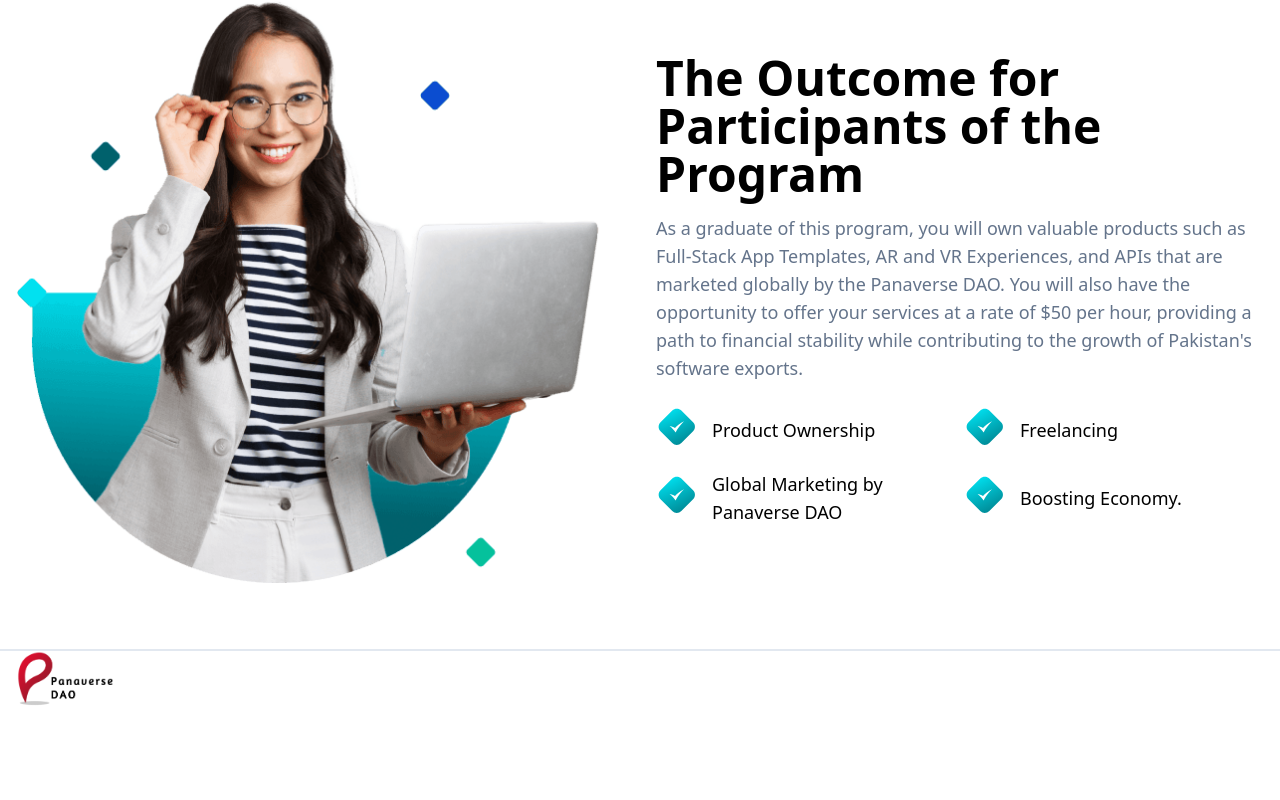
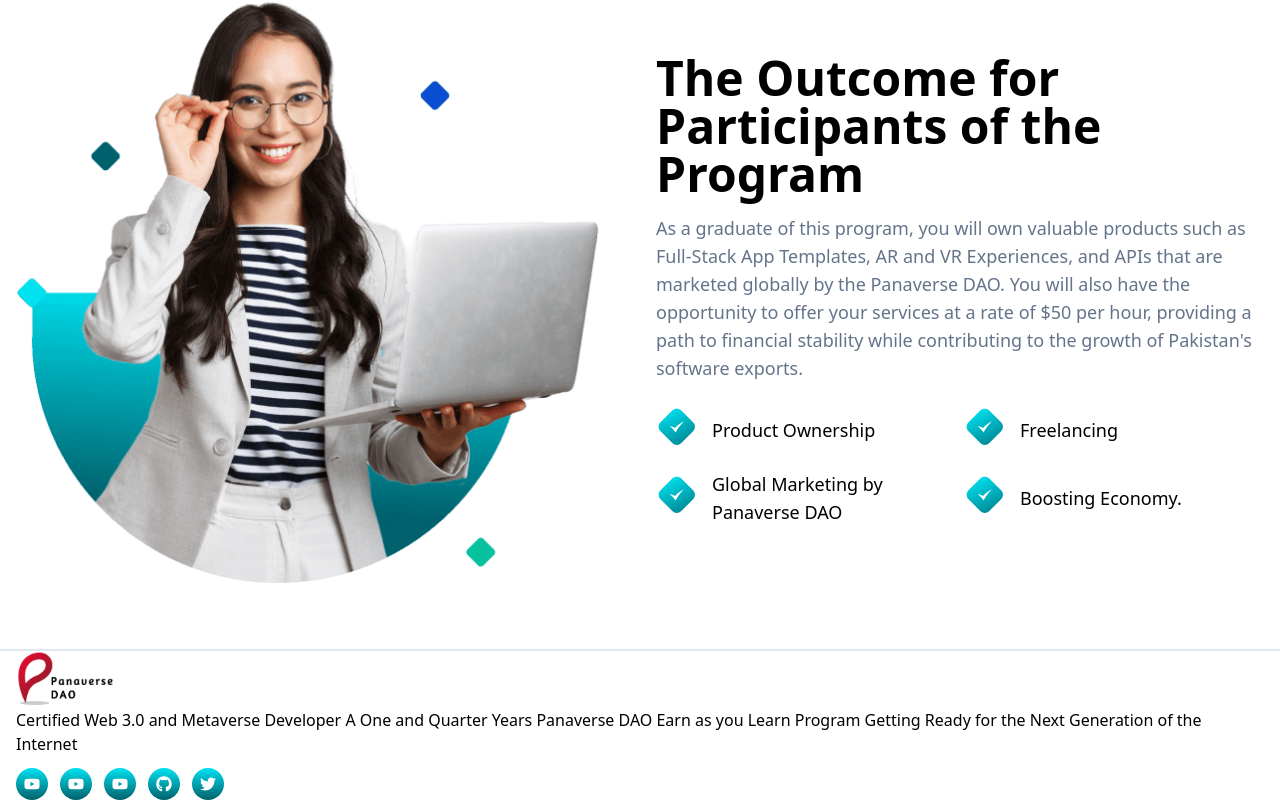
Before and after one commit to Bilal0335/Panaverse-Clone-Next-js, a Next.js app: page / in a window 1280 px wide. Shown: the part 2805-3605 px from the top of the page. Before the commit the page ends 3513 px from the top, so only its background shows below. Built offline with nearby package versions, Linux system fonts and the light colour scheme.

Commit message:
😄Update😄

```diff
--- a/src/component/layout/Footer.tsx
+++ b/src/component/layout/Footer.tsx
@@ -14,6 +14,113 @@
               width={98}
               height={56}
             />
+            <p>
+              Certified Web 3.0 and Metaverse Developer A One and Quarter Years
+              Panaverse DAO Earn as you Learn Program Getting Ready for the Next
+              Generation of the Internet
+            </p>
+            <div className="flex gap-3 mt-3">
+              <a
+                className="duration-300 hover:scale-105"
+                target="___blank"
+                href="https://www.facebook.com/groups/panaverse"
+              >
+                <div className="p-2 rounded-full bg-[#00E1F0] bg-gradient-to-t from-[#00616C] inline-flex">
+                  <svg
+                    stroke="currentColor"
+                    fill="currentColor"
+                    stroke-width="0"
+                    viewBox="0 0 576 512"
+                    className="w-4 h-4 text-white"
+                    height="1em"
+                    width="1em"
+                    xmlns="http://www.w3.org/2000/svg"
+                  >
+                    <path d="M549.655 124.083c-6.281-23.65-24.787-42.276-48.284-48.597C458.781 64 288 64 288 64S117.22 64 74.629 75.486c-23.497 6.322-42.003 24.947-48.284 48.597-11.412 42.867-11.412 132.305-11.412 132.305s0 89.438 11.412 132.305c6.281 23.65 24.787 41.5 48.284 47.821C117.22 448 288 448 288 448s170.78 0 213.371-11.486c23.497-6.321 42.003-24.171 48.284-47.821 11.412-42.867 11.412-132.305 11.412-132.305s0-89.438-11.412-132.305zm-317.51 213.508V175.185l142.739 81.205-142.739 81.201z"></path>
+                  </svg>
+                </div>
+              </a>
+              <a
+                className="duration-300 hover:scale-105"
+                target="___blank"
+                href="https://www.youtube.com/@panaverse/streams"
+              >
+                <div className="p-2 rounded-full bg-[#00E1F0] bg-gradient-to-t from-[#00616C] inline-flex">
+                  <svg
+                    stroke="currentColor"
+                    fill="currentColor"
+                    stroke-width="0"
+                    viewBox="0 0 576 512"
+                    className="w-4 h-4 text-white"
+                    height="1em"
+                    width="1em"
+                    xmlns="http://www.w3.org/2000/svg"
+                  >
+                    <path d="M549.655 124.083c-6.281-23.65-24.787-42.276-48.284-48.597C458.781 64 288 64 288 64S117.22 64 74.629 75.486c-23.497 6.322-42.003 24.947-48.284 48.597-11.412 42.867-11.412 132.305-11.412 132.305s0 89.438 11.412 132.305c6.281 23.65 24.787 41.5 48.284 47.821C117.22 448 288 448 288 448s170.78 0 213.371-11.486c23.497-6.321 42.003-24.171 48.284-47.821 11.412-42.867 11.412-132.305 11.412-132.305s0-89.438-11.412-132.305zm-317.51 213.508V175.185l142.739 81.205-142.739 81.201z"></path>
+                  </svg>
+                </div>
+              </a>
+              <a
+                className="duration-300 hover:scale-105"
+                target="___blank"
+                href="https://www.youtube.com/@panaverse/streams"
+              >
+                <div className="p-2 rounded-full bg-[#00E1F0] bg-gradient-to-t from-[#00616C] inline-flex">
+                  <svg
+                    stroke="currentColor"
+                    fill="currentColor"
+                    stroke-width="0"
+                    viewBox="0 0 576 512"
+                    className="w-4 h-4 text-white"
+                    height="1em"
+                    width="1em"
+                    xmlns="http://www.w3.org/2000/svg"
+                  >
+                    <path d="M549.655 124.083c-6.281-23.65-24.787-42.276-48.284-48.597C458.781 64 288 64 288 64S117.22 64 74.629 75.486c-23.497 6.322-42.003 24.947-48.284 48.597-11.412 42.867-11.412 132.305-11.412 132.305s0 89.438 11.412 132.305c6.281 23.65 24.787 41.5 48.284 47.821C117.22 448 288 448 288 448s170.78 0 213.371-11.486c23.497-6.321 42.003-24.171 48.284-47.821 11.412-42.867 11.412-132.305 11.412-132.305s0-89.438-11.412-132.305zm-317.51 213.508V175.185l142.739 81.205-142.739 81.201z"></path>
+                  </svg>
+                </div>
+              </a>
+              <a
+                className="duration-300 hover:scale-105"
+                target="___blank"
+                href="https://github.com/panaverse"
+              >
+                <div className="p-2 rounded-full bg-[#00E1F0] bg-gradient-to-t from-[#00616C] inline-flex">
+                  <svg
+                    stroke="currentColor"
+                    fill="currentColor"
+                    stroke-width="0"
+                    viewBox="0 0 496 512"
+                    className="w-4 h-4 text-white"
+                    height="1em"
+                    width="1em"
+                    xmlns="http://www.w3.org/2000/svg"
+                  >
+                    <path d="M165.9 397.4c0 2-2.3 3.6-5.2 3.6-3.3.3-5.6-1.3-5.6-3.6 0-2 2.3-3.6 5.2-3.6 3-.3 5.6 1.3 5.6 3.6zm-31.1-4.5c-.7 2 1.3 4.3 4.3 4.9 2.6 1 5.6 0 6.2-2s-1.3-4.3-4.3-5.2c-2.6-.7-5.5.3-6.2 2.3zm44.2-1.7c-2.9.7-4.9 2.6-4.6 4.9.3 2 2.9 3.3 5.9 2.6 2.9-.7 4.9-2.6 4.6-4.6-.3-1.9-3-3.2-5.9-2.9zM244.8 8C106.1 8 0 113.3 0 252c0 110.9 69.8 205.8 169.5 239.2 12.8 2.3 17.3-5.6 17.3-12.1 0-6.2-.3-40.4-.3-61.4 0 0-70 15-84.7-29.8 0 0-11.4-29.1-27.8-36.6 0 0-22.9-15.7 1.6-15.4 0 0 24.9 2 38.6 25.8 21.9 38.6 58.6 27.5 72.9 20.9 2.3-16 8.8-27.1 16-33.7-55.9-6.2-112.3-14.3-112.3-110.5 0-27.5 7.6-41.3 23.6-58.9-2.6-6.5-11.1-33.3 2.6-67.9 20.9-6.5 69 27 69 27 20-5.6 41.5-8.5 62.8-8.5s42.8 2.9 62.8 8.5c0 0 48.1-33.6 69-27 13.7 34.7 5.2 61.4 2.6 67.9 16 17.7 25.8 31.5 25.8 58.9 0 96.5-58.9 104.2-114.8 110.5 9.2 7.9 17 22.9 17 46.4 0 33.7-.3 75.4-.3 83.6 0 6.5 4.6 14.4 17.3 12.1C428.2 457.8 496 362.9 496 252 496 113.3 383.5 8 244.8 8zM97.2 352.9c-1.3 1-1 3.3.7 5.2 1.6 1.6 3.9 2.3 5.2 1 1.3-1 1-3.3-.7-5.2-1.6-1.6-3.9-2.3-5.2-1zm-10.8-8.1c-.7 1.3.3 2.9 2.3 3.9 1.6 1 3.6.7 4.3-.7.7-1.3-.3-2.9-2.3-3.9-2-.6-3.6-.3-4.3.7zm32.4 35.6c-1.6 1.3-1 4.3 1.3 6.2 2.3 2.3 5.2 2.6 6.5 1 1.3-1.3.7-4.3-1.3-6.2-2.2-2.3-5.2-2.6-6.5-1zm-11.4-14.7c-1.6 1-1.6 3.6 0 5.9 1.6 2.3 4.3 3.3 5.6 2.3 1.6-1.3 1.6-3.9 0-6.2-1.4-2.3-4-3.3-5.6-2z"></path>
+                  </svg>
+                </div>
+              </a>
+              <a
+                className="duration-300 hover:scale-105"
+                target="___blank"
+                href="https://twitter.com/Panaverse_edu"
+              >
+                <div className="p-2 rounded-full bg-[#00E1F0] bg-gradient-to-t from-[#00616C] inline-flex">
+                  <svg
+                    stroke="currentColor"
+                    fill="currentColor"
+                    stroke-width="0"
+                    viewBox="0 0 512 512"
+                    className="w-4 h-4 text-white"
+                    height="1em"
+                    width="1em"
+                    xmlns="http://www.w3.org/2000/svg"
+                  >
+                    <path d="M459.37 151.716c.325 4.548.325 9.097.325 13.645 0 138.72-105.583 298.558-298.558 298.558-59.452 0-114.68-17.219-161.137-47.106 8.447.974 16.568 1.299 25.34 1.299 49.055 0 94.213-16.568 130.274-44.832-46.132-.975-84.792-31.188-98.112-72.772 6.498.974 12.995 1.624 19.818 1.624 9.421 0 18.843-1.3 27.614-3.573-48.081-9.747-84.143-51.98-84.143-102.985v-1.299c13.969 7.797 30.214 12.67 47.431 13.319-28.264-18.843-46.781-51.005-46.781-87.391 0-19.492 5.197-37.36 14.294-52.954 51.655 63.675 129.3 105.258 216.365 109.807-1.624-7.797-2.599-15.918-2.599-24.04 0-57.828 46.782-104.934 104.934-104.934 30.213 0 57.502 12.67 76.67 33.137 23.715-4.548 46.456-13.32 66.599-25.34-7.798 24.366-24.366 44.833-46.132 57.827 21.117-2.273 41.584-8.122 60.426-16.243-14.292 20.791-32.161 39.308-52.628 54.253z"></path>
+                  </svg>
+                </div>
+              </a>
+            </div>
           </div>
           {/* right content */}
           <div></div>
```
